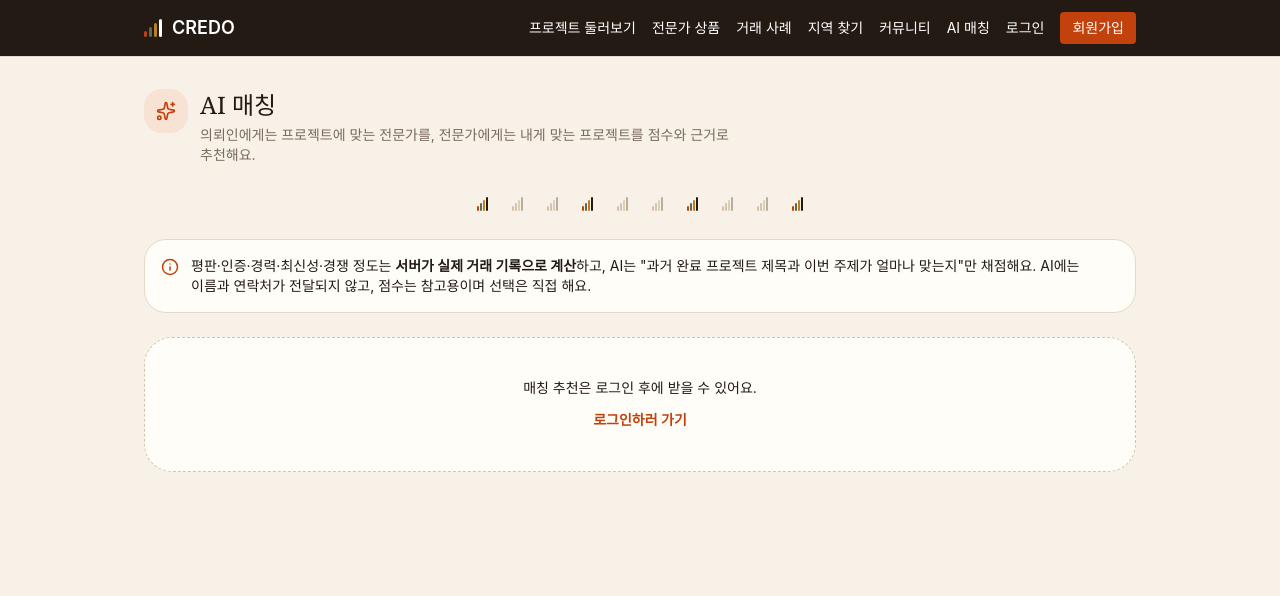
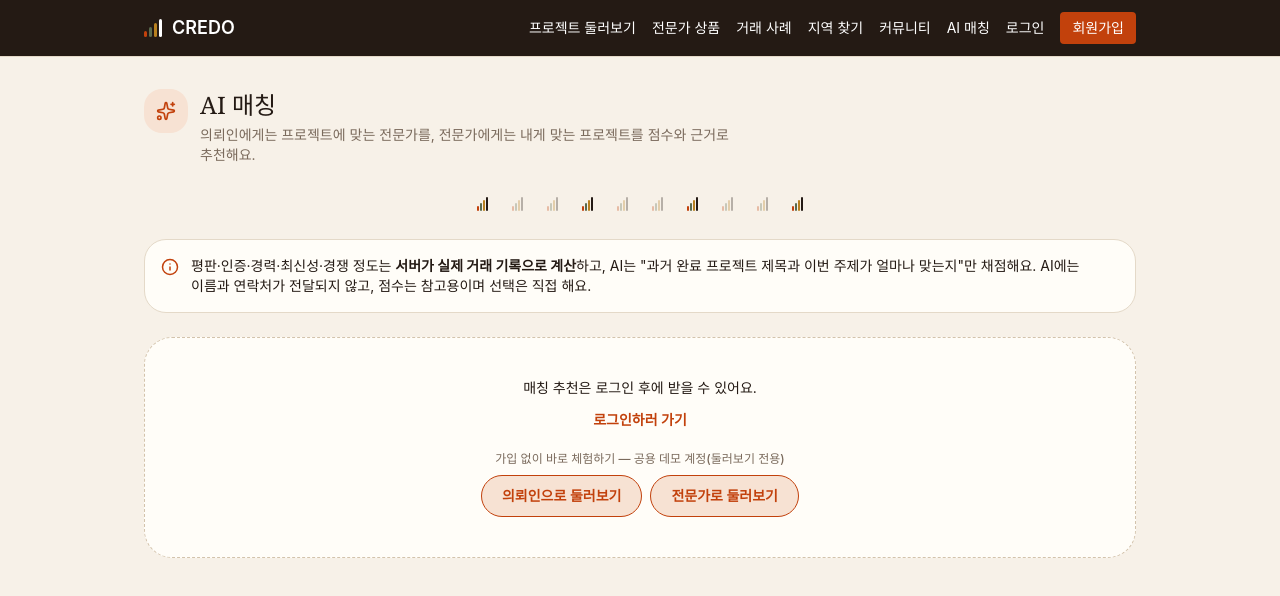
Before and after one commit to nlsjjy84-ui/vouchsafe, a Next.js app in the folder frontend/: page /matching in a window 1280 px wide. Shown: the top 596 px of the page. Built offline with nearby package versions, Linux system fonts and the light colour scheme; a web font is replaced by a local one.

Commit message:
feat(web): demo buttons at login-gated spots so visitors can try every feature

```diff
--- a/frontend/src/app/community/[id]/page.tsx
+++ b/frontend/src/app/community/[id]/page.tsx
@@ -3,6 +3,7 @@
 import { useCallback, useEffect, useState } from 'react';
 import { useParams, useRouter } from 'next/navigation';
 import Link from 'next/link';
+import { DemoButtons } from '@/components/DemoButtons';
 import { ArrowLeft, Eye, Heart, MessageSquare, Trash2, CornerDownRight, BadgeCheck, X } from 'lucide-react';
 import { api, extractErrorMessage } from '@/lib/api';
 import { useAuth } from '@/lib/auth-context';
@@ -269,9 +270,10 @@ export default function PostDetailPage() {
             <CommentBox placeholder="댓글을 입력하세요 (전문가 인증을 받은 분야의 글이면 '전문가 답변'으로 표시돼요)" onSubmit={(t) => addComment(t)} />
           </div>
         ) : (
-          <p className="rounded-3xl border border-dashed border-hairline-strong bg-surface-canvas p-4 text-center text-sm text-ink-500">
-            댓글을 쓰려면 <Link href="/login" className="font-semibold text-brand-clay hover:underline">로그인</Link>이 필요해요.
-          </p>
+          <div className="rounded-3xl border border-dashed border-hairline-strong bg-surface-canvas p-4 text-center text-sm text-ink-500">
+            <p>댓글을 쓰려면 <Link href="/login" className="font-semibold text-brand-clay hover:underline">로그인</Link>이 필요해요.</p>
+            <div className="mt-3"><DemoButtons tone="light" stayHere center /></div>
+          </div>
         )}
       </section>
 
--- a/frontend/src/app/community/new/page.tsx
+++ b/frontend/src/app/community/new/page.tsx
@@ -3,6 +3,7 @@
 import { useEffect, useMemo, useRef, useState } from 'react';
 import { useRouter } from 'next/navigation';
 import Link from 'next/link';
+import { DemoButtons } from '@/components/DemoButtons';
 import { PenSquare, ImagePlus, X } from 'lucide-react';
 import { api, extractErrorMessage } from '@/lib/api';
 import { useAuth } from '@/lib/auth-context';
@@ -71,6 +72,7 @@ export default function NewPostPage() {
       <div className="mx-auto max-w-xl rounded-4xl border border-hairline bg-surface-canvas p-8 text-center">
         <p className="text-sm text-ink-600">글을 쓰려면 로그인이 필요해요.</p>
         <Link href="/login" className="mt-3 inline-block text-sm font-semibold text-brand-clay hover:underline">로그인하러 가기</Link>
+        <div className="mt-5"><DemoButtons tone="light" stayHere center /></div>
       </div>
     );
   }
--- a/frontend/src/app/matching/page.tsx
+++ b/frontend/src/app/matching/page.tsx
@@ -2,6 +2,7 @@
 
 import { useEffect, useState } from 'react';
 import Link from 'next/link';
+import { DemoButtons } from '@/components/DemoButtons';
 import { Sparkles, UsersRound, Briefcase, Info, ArrowRight, Search } from 'lucide-react';
 import { api, extractErrorMessage } from '@/lib/api';
 import { useAuth } from '@/lib/auth-context';
@@ -66,6 +67,7 @@ export default function MatchingPage() {
         <div className="mt-6 rounded-4xl border border-dashed border-hairline-strong bg-surface-canvas p-10 text-center">
           <p className="text-sm text-ink-600">매칭 추천은 로그인 후에 받을 수 있어요.</p>
           <Link href="/login" className="mt-3 inline-block text-sm font-semibold text-brand-clay hover:underline">로그인하러 가기</Link>
+          <div className="mt-5"><DemoButtons tone="light" stayHere center /></div>
         </div>
       )}
 
--- a/frontend/src/app/offers/[id]/page.tsx
+++ b/frontend/src/app/offers/[id]/page.tsx
@@ -3,6 +3,7 @@
 import { useCallback, useEffect, useState } from 'react';
 import { useParams, useRouter } from 'next/navigation';
 import Link from 'next/link';
+import { DemoButtons } from '@/components/DemoButtons';
 import { ArrowLeft, BadgeCheck, Clock, Lock, MapPin, MessageSquare, PenSquare, ShieldCheck, Star } from 'lucide-react';
 import { api, extractErrorMessage } from '@/lib/api';
 import { useAuth } from '@/lib/auth-context';
@@ -158,9 +159,12 @@ export default function OfferDetailPage() {
               </div>
             )}
             {!user && !closed && (
+              <>
                 <Link href="/login" className="mt-4 block rounded-full bg-brand-sage px-4 py-2.5 text-center text-sm font-semibold text-white">
                   로그인하고 의뢰하기
                 </Link>
+                <div className="mt-3"><DemoButtons tone="light" stayHere /></div>
+              </>
             )}
             {mine && (
               <div className="mt-4 flex gap-2">
@@ -288,9 +292,12 @@ export default function OfferDetailPage() {
           </form>
         ) : (
           !user && (
+            <>
               <Link href="/login" className="mt-4 inline-block text-sm font-medium text-brand-sage hover:underline">
                 로그인하고 문의하기
               </Link>
+              <div className="mt-3"><DemoButtons tone="light" stayHere /></div>
+            </>
           )
         )}
       </section>
--- a/frontend/src/app/offers/mine/page.tsx
+++ b/frontend/src/app/offers/mine/page.tsx
@@ -2,6 +2,7 @@
 
 import { useCallback, useEffect, useState } from 'react';
 import Link from 'next/link';
+import { DemoButtons } from '@/components/DemoButtons';
 import { LayoutList, MessageSquare, PackagePlus, PenSquare, ShoppingBag, Star } from 'lucide-react';
 import { api, extractErrorMessage } from '@/lib/api';
 import { useAuth } from '@/lib/auth-context';
@@ -46,9 +47,12 @@ export default function MyOffersPage() {
   if (loading) return null;
   if (!user) {
     return (
-      <p className="text-sm text-ink-500">
-        <Link href="/login" className="font-semibold text-brand-sage">로그인</Link>한 뒤에 볼 수 있어요.
-      </p>
+      <div className="space-y-4">
+        <p className="text-sm text-ink-500">
+          <Link href="/login" className="font-semibold text-brand-sage">로그인</Link>한 뒤에 볼 수 있어요.
+        </p>
+        <DemoButtons tone="light" stayHere />
+      </div>
     );
   }
 
--- a/frontend/src/app/offers/new/page.tsx
+++ b/frontend/src/app/offers/new/page.tsx
@@ -3,6 +3,7 @@
 import { useEffect, useState } from 'react';
 import { useRouter } from 'next/navigation';
 import Link from 'next/link';
+import { DemoButtons } from '@/components/DemoButtons';
 import { BadgeCheck, PackagePlus } from 'lucide-react';
 import { api } from '@/lib/api';
 import { useAuth } from '@/lib/auth-context';
@@ -32,9 +33,12 @@ export default function NewOfferPage() {
   if (loading) return null;
   if (!user) {
     return (
-      <p className="text-sm text-ink-500">
-        <Link href="/login" className="font-semibold text-brand-sage">로그인</Link>한 뒤에 상품을 올릴 수 있어요.
-      </p>
+      <div className="space-y-4">
+        <p className="text-sm text-ink-500">
+          <Link href="/login" className="font-semibold text-brand-sage">로그인</Link>한 뒤에 상품을 올릴 수 있어요.
+        </p>
+        <DemoButtons tone="light" stayHere />
+      </div>
     );
   }
 
--- a/frontend/src/components/DemoButtons.tsx
+++ b/frontend/src/components/DemoButtons.tsx
@@ -8,7 +8,19 @@ import { useAuth } from '@/lib/auth-context';
  * 의뢰인: 에스크로에 대금이 잠긴 프로젝트·AI 요구사항 초안이 있는 마이페이지로,
  * 전문가: 인증 분야 프로젝트 목록·AI 등록 도우미가 있는 프로젝트 둘러보기로 보낸다.
  */
-export function DemoButtons({ tone = 'dark', onDone }: { tone?: 'dark' | 'light'; onDone?: () => void }) {
+export function DemoButtons({
+  tone = 'dark',
+  onDone,
+  stayHere = false,
+  center = false,
+}: {
+  tone?: 'dark' | 'light';
+  onDone?: () => void;
+  /** 잠긴 기능 자리에서 쓸 때: 데모로 들어간 뒤 지금 보던 화면에 그대로 머물러 바로 이어서 써 보게 한다. */
+  stayHere?: boolean;
+  /** 가운데 정렬된 안내 카드 안에 넣을 때 문구와 버튼을 가운데로 맞춘다. */
+  center?: boolean;
+}) {
   const { demoLogin } = useAuth();
   const [busy, setBusy] = useState<null | 'client' | 'expert'>(null);
   const [error, setError] = useState(false);
@@ -19,6 +31,10 @@ export function DemoButtons({ tone = 'dark', onDone }: { tone?: 'dark' | 'light'
     try {
       await demoLogin(role);
       onDone?.();
+      if (stayHere) {
+        window.location.reload();
+        return;
+      }
       // 첫 화면은 로그인되면 /bounties로 보내는 효과가 있어서, 클라이언트 라우팅 대신 주소를 바로 바꾼다.
       window.location.assign(role === 'client' ? '/mypage' : '/bounties');
     } catch {
@@ -35,11 +51,11 @@ export function DemoButtons({ tone = 'dark', onDone }: { tone?: 'dark' | 'light'
       : 'border border-brand-clay bg-tint-clay text-brand-clay hover:bg-brand-clay hover:text-white';
 
   return (
-    <div>
+    <div className={center ? 'text-center' : undefined}>
       <p className={`text-xs font-medium ${tone === 'dark' ? 'text-white/70' : 'text-ink-500'}`}>
         가입 없이 바로 체험하기 — 공용 데모 계정(둘러보기 전용)
       </p>
-      <div className="mt-2 flex flex-wrap gap-2">
+      <div className={`mt-2 flex flex-wrap gap-2 ${center ? 'justify-center' : ''}`}>
         <button type="button" onClick={() => go('client')} disabled={busy !== null} className={`${base} ${style}`}>
           {busy === 'client' ? '들어가는 중…' : '의뢰인으로 둘러보기'}
         </button>
--- a/frontend/src/components/ExpertReviewSummary.tsx
+++ b/frontend/src/components/ExpertReviewSummary.tsx
@@ -1,6 +1,7 @@
 'use client';
 
 import { useState } from 'react';
+import { DemoButtons } from './DemoButtons';
 import { Quote, Sparkles } from 'lucide-react';
 import { api, extractErrorMessage } from '@/lib/api';
 import { ReviewSummaryResponse } from '@/lib/ai-types';
@@ -41,7 +42,10 @@ export function ExpertReviewSummary({ expertId }: { expertId: string }) {
             {busy ? '요약 중…' : data ? 'AI 요약 다시 보기' : 'AI로 후기 요약 보기'}
           </Button>
         ) : (
-          <p className="text-xs text-ink-500">로그인하면 AI가 후기를 요약해 드려요.</p>
+          <div className="w-full">
+            <p className="text-xs text-ink-500">로그인하면 AI가 후기를 요약해 드려요.</p>
+            <div className="mt-2"><DemoButtons tone="light" stayHere /></div>
+          </div>
         )}
         <AiBadge meta={data?.meta} />
       </div>
```
Lines whose indentation alone changed are shown as unchanged.
